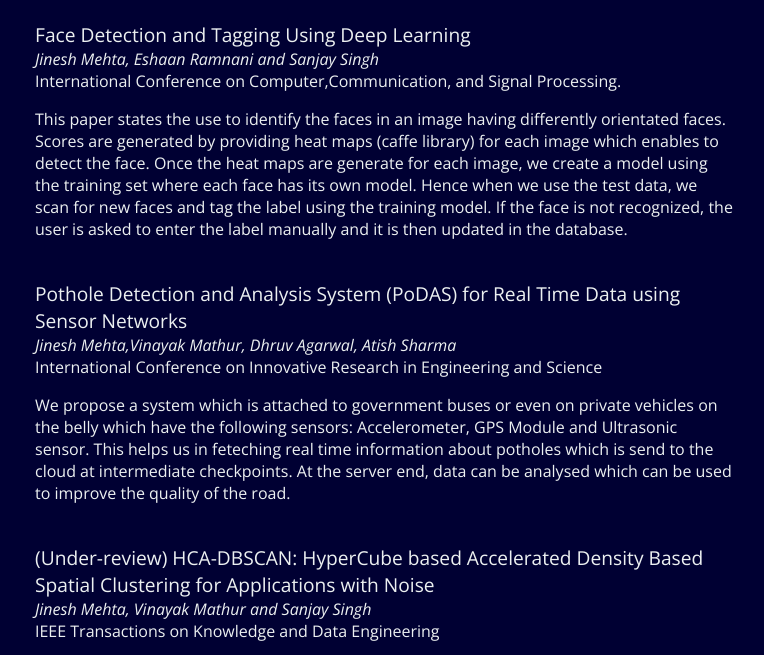
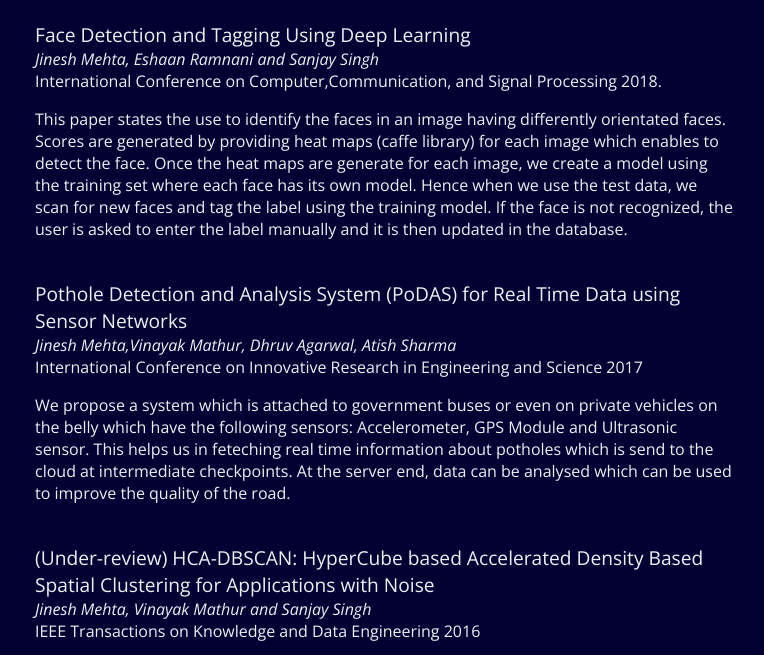
Before and after one commit to mehtajinesh/mehtajinesh.github.io, a website: page publications.html in a window 1280 px wide. Shown: the part 211-866 px from the top of the page, without its empty margins (255-1019 px from the left). Drawn offline with nearby package versions, Linux system fonts and the light colour scheme.

Commit message:
updated the publication year

```diff
--- a/publications.html
+++ b/publications.html
@@ -35,7 +35,7 @@
             <a href="https://goo.gl/XuBBFi" target="_blank">
               <div class="title">Face Detection and Tagging Using Deep Learning</div>
               <div class="authors">Jinesh Mehta, Eshaan Ramnani and Sanjay Singh</div>
-              <div class="journal">International Conference on Computer,Communication, and Signal Processing.</div>
+              <div class="journal">International Conference on Computer,Communication, and Signal Processing 2018.</div>
             </a>
             <div class="content">
               <p>This paper states the use to identify the faces in an image having differently orientated faces. Scores are generated by providing heat maps (caffe library) for each image which enables to detect the face. Once the heat maps are generate for each image, we create a model using the training set where each face has its own model. Hence when we use the test data, we scan for new faces and tag the label using the training model. If the face is not recognized, the user is asked to enter the label manually and it is then updated in the database. </p>
@@ -45,7 +45,7 @@
             <a href="http://docsdrive.com/pdfs/medwelljournals/jeasci/2017/3090-3097.pdf" target="_blank">
               <div class="title">Pothole Detection and Analysis System (PoDAS) for Real Time Data using Sensor Networks</div>
               <div class="authors">Jinesh Mehta,Vinayak Mathur, Dhruv Agarwal, Atish Sharma</div>
-              <div class="journal">International Conference on Innovative Research in Engineering and Science</div>
+              <div class="journal">International Conference on Innovative Research in Engineering and Science 2017</div>
             </a>
             <div class="content">
               <p>We propose a system which is attached to government buses or even on private vehicles on the belly which have the following sensors: Accelerometer, GPS Module and Ultrasonic sensor. This helps us in feteching real time information about potholes which is send to the cloud at intermediate checkpoints. At the server end, data can be analysed which can be used to improve the quality of the road. </p>
@@ -55,7 +55,7 @@
             <a href="https://goo.gl/WZuh8Y" target="_blank">
               <div class="title">(Under-review) HCA-DBSCAN: HyperCube based Accelerated Density Based Spatial Clustering for Applications with Noise</div>
               <div class="authors">Jinesh Mehta, Vinayak Mathur and Sanjay Singh</div>
-              <div class="journal">IEEE Transactions on Knowledge and Data Engineering</div>
+              <div class="journal">IEEE Transactions on Knowledge and Data Engineering 2016</div>
             </a>
             <div class="content">
               <p>A new clustering algorithm called HCADBSCAN was purposed which can significantly reduce the computational complexity of the DBSCAN algorithm while maintaining its accuracy. HCA-DBSCAN uses grid to create various clusters and merges them if they are similar to each other by a threshold value given by user.</p>
```
